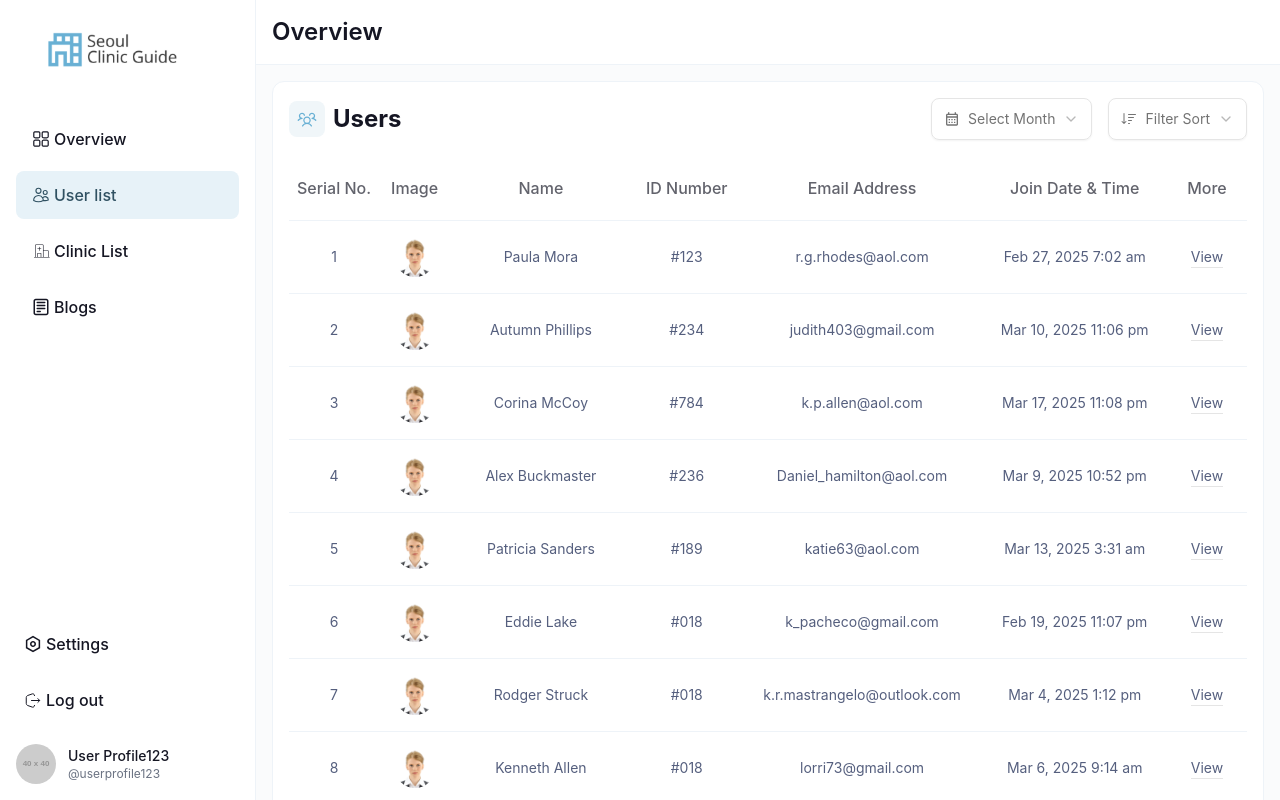
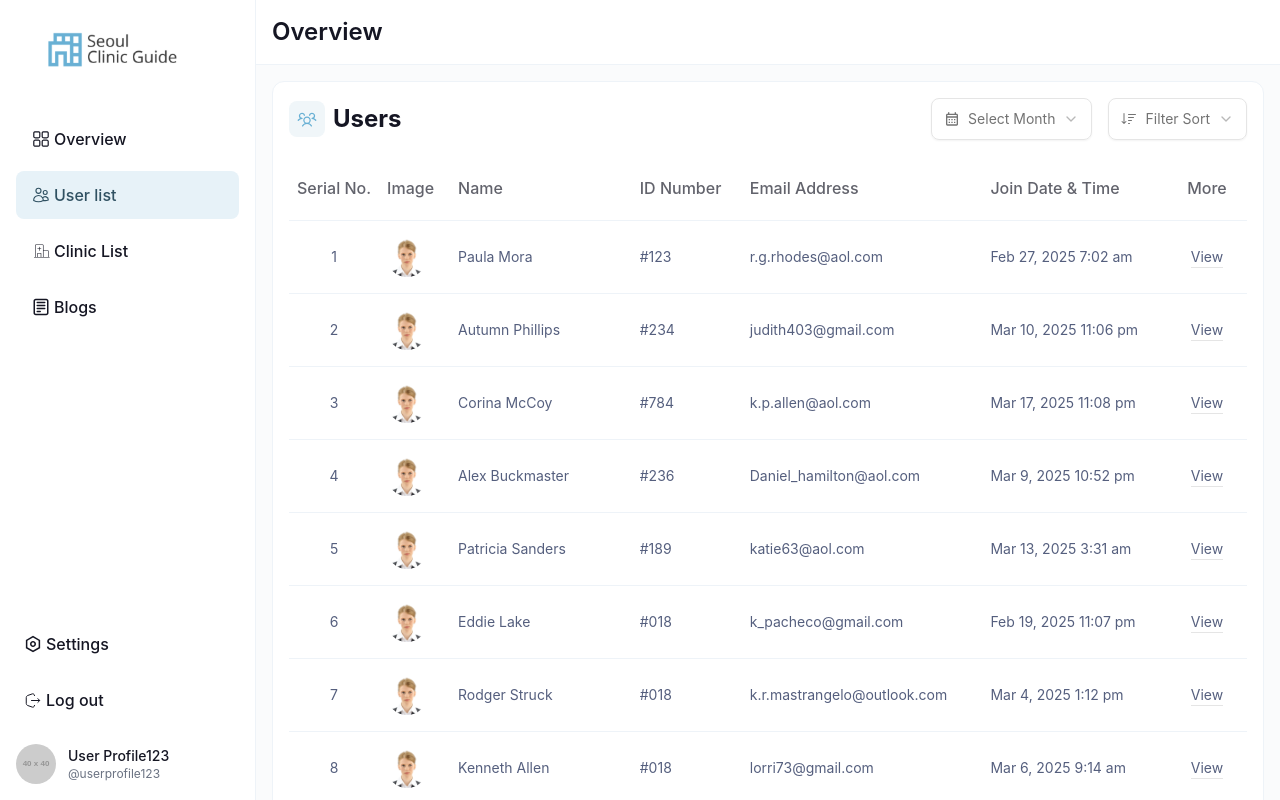
Before and after one commit to Nafiz-Al-Turabi/seoul-clinic-guide, a Next.js app: page /dashboard/users in a window 1280 px wide. Shown: the top 800 px of the page. Built offline with nearby package versions, Linux system fonts and the light colour scheme; no server answers.

Commit message:
Table updated

```diff
--- a/components/reusable/CustomTable.tsx
+++ b/components/reusable/CustomTable.tsx
@@ -40,7 +40,7 @@ const CustomTable: React.FC<TableProps> = ({
             {columns.map((col) => (
               <TableHead
                 key={col.key}
-                className="text-[#62636C] text-center text-base py-5 font-medium whitespace-nowrap border-b border-[#EEF3F8]"
+                className="text-[#62636C] text-left text-base py-5 font-medium whitespace-nowrap border-b border-[#EEF3F8]"
               >
                 {col.label}
               </TableHead>
@@ -72,13 +72,13 @@ const CustomTable: React.FC<TableProps> = ({
                 {columns.map((col) => (
                   <TableCell
                     key={col.key}
-                    className="text-center text-[#555F7E] py-4 "
+                    className="text-left text-[#555F7E] py-4 "
                   >
                     {col.type === "image" ? (
                       <img
                         src={row[col.key]?.src || row[col.key]}
                         alt="Profile"
-                        className="w-10 h-10 rounded-full object-cover mx-auto"
+                        className="w-10 h-10 rounded-full object-cover "
                       />
                     ) : (
                       row[col.key] ?? "N/A"
```
